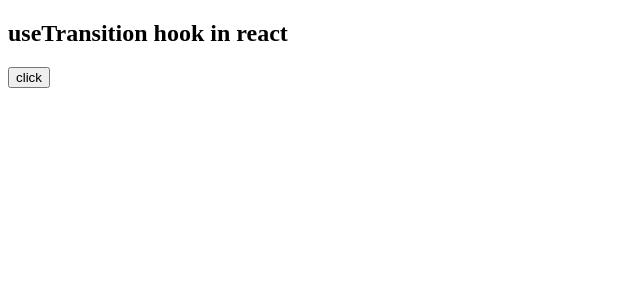
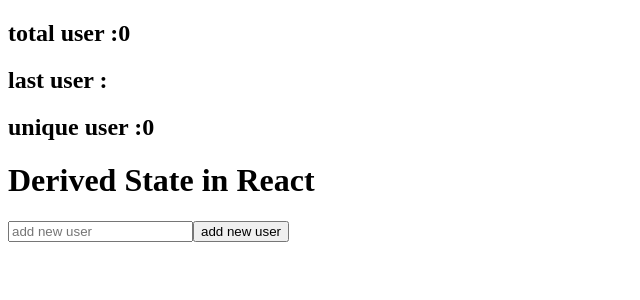
Before and after one commit to Sonukumar201995/react_practice-02, a React (Vite) app: page / in a window 1280 px wide. Shown: the top 300 px of the page, without its empty margins (0-640 px from the left). Built offline with nearby package versions, Linux system fonts and the light colour scheme.

Commit message:
derived state in react

```diff
--- a/src/App.jsx
+++ b/src/App.jsx
@@ -1,18 +1,30 @@
-import { useTransition } from "react";
+import { useState } from "react";
 
-function App()
-{
-  const [pending,startTransition]=useTransition();
+function App(){
 
-  const handleButton=()=>{
-    startTransition(async()=>{
-      await new Promise(res=>setTimeout(res,2000))
-    })
+  const [users,setUsers]=useState([]);
+  const [user,setUser]=useState('');
+
+  const handleAddUser=()=>{
+    setUsers([...users,user])
   }
+
+  const total = users.length;
+  const last = users[users.length - 1];
+  const unique = [...new Set(users)].length;
   return(
     <>
-    <h2>useTransition hook in react</h2>
-    <button disabled={pending} onClick={handleButton}>click</button>
+      <h2>total user :{total}</h2>
+      <h2>last user :{last}</h2>
+      <h2>unique user :{unique}</h2>
+      <h1>Derived State in React</h1>
+      <input type="text" onChange={(event)=>setUser(event.target.value)} placeholder="add new user"/>
+      <button onClick={handleAddUser}>add new user</button>
+          {
+      users.map((item, index) => (
+        <h4 key={index}>{item}</h4>
+      ))
+    }
     </>
   )
 }
```
